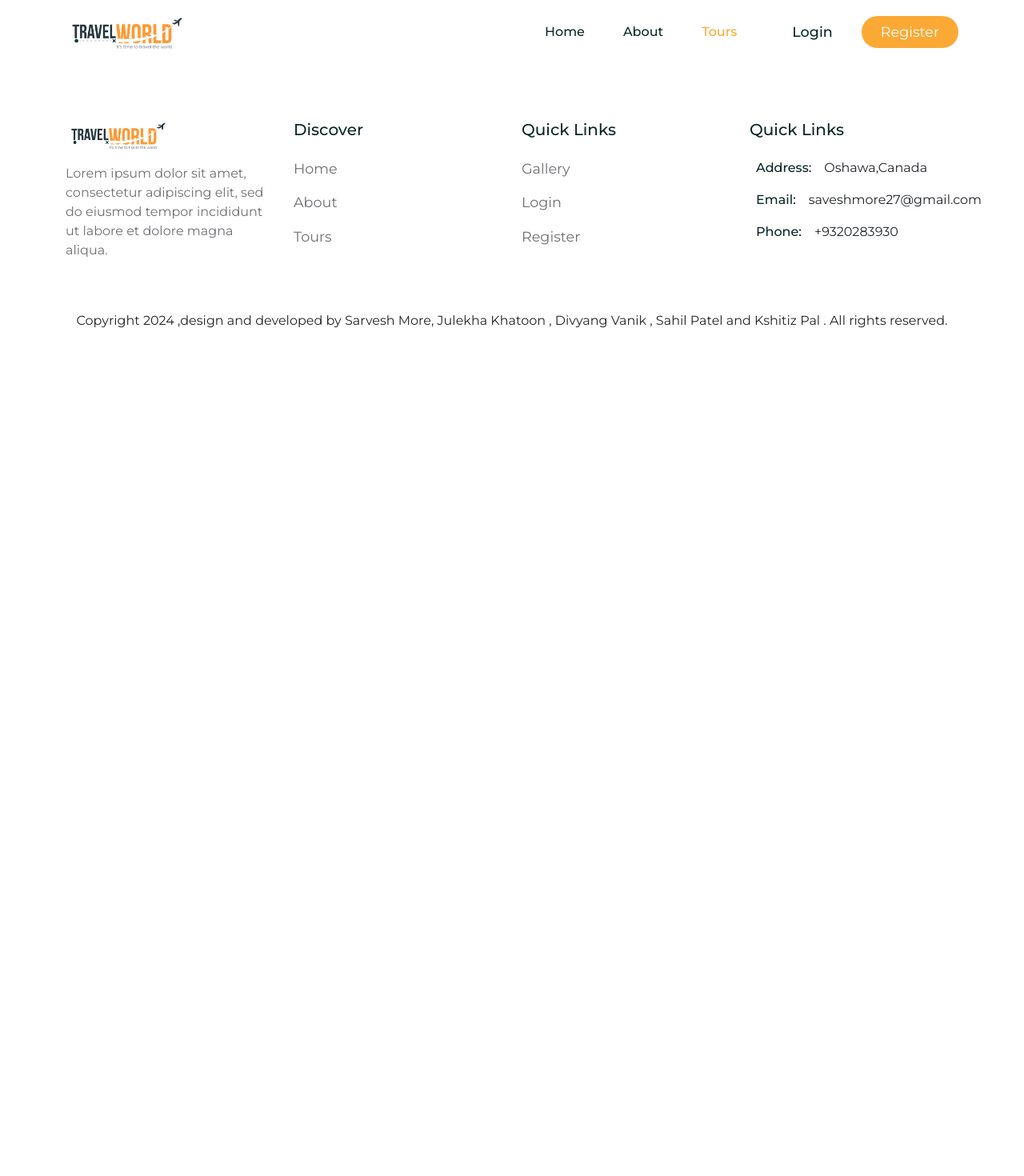
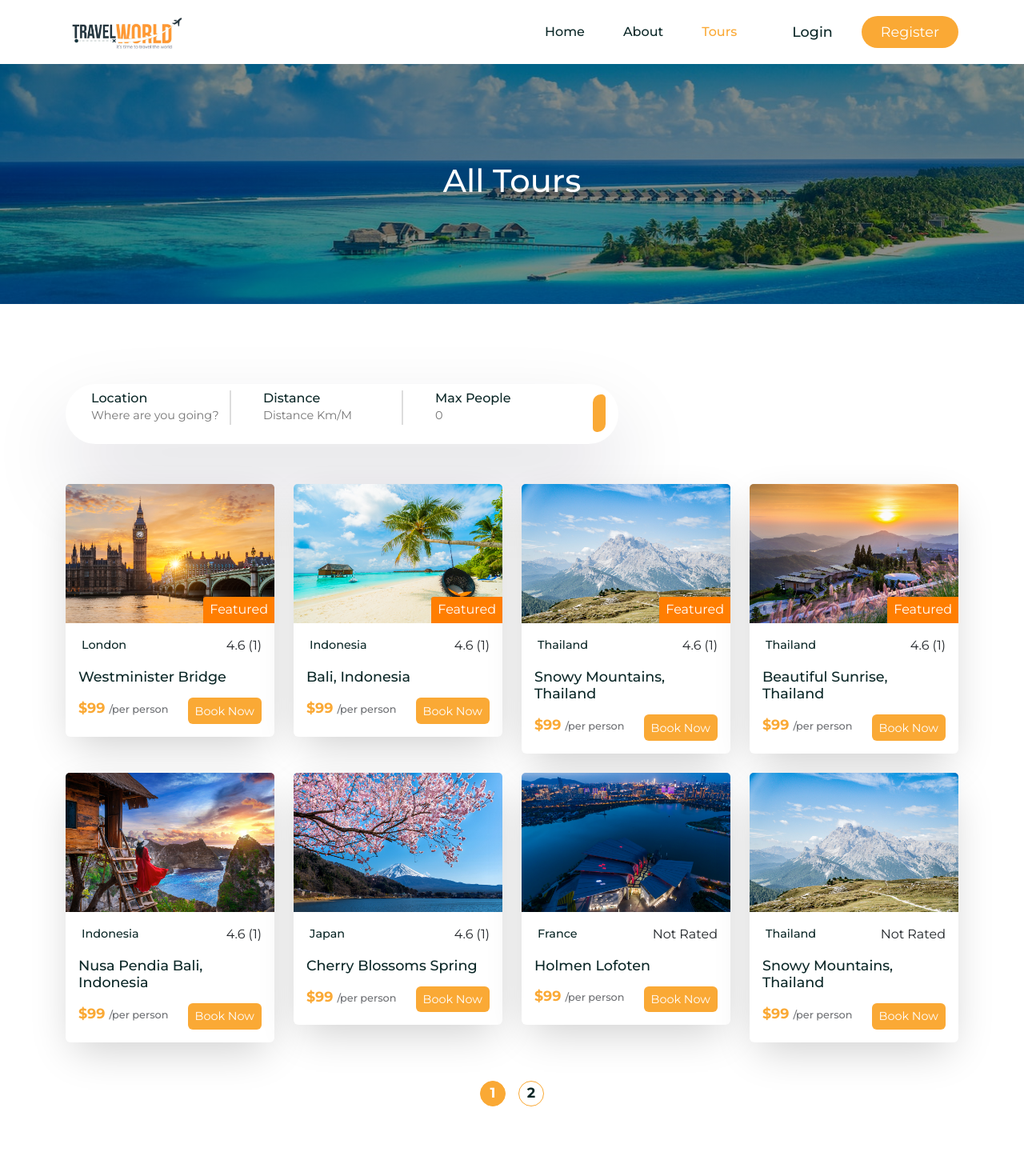
Before and after one commit to sarvesh-alt/Explora, a React (Create React App) app in the folder tour-management/frontend/: page /tours in a window 1280 px wide. Shown: the top 1470 px of the page at 80% size. Before the commit the page ends 800 px from the top, so only its background shows below. Built offline with nearby package versions, Linux system fonts and the light colour scheme; the HTML template or start-up script is replaced by a standard one; a web font is replaced by a local one.

Commit message:
content added

```diff
--- /dev/null
+++ b/package.json
@@ -0,0 +1,5 @@
+{
+  "dependencies": {
+    "reactstrap": "^9.2.3"
+  }
+}
--- a/tour-management/frontend/src/assets/data/tours.js
+++ b/tour-management/frontend/src/assets/data/tours.js
@@ -11,6 +11,7 @@
     id: "01",
     title: "Westminister Bridge",
     city: "London",
+    address: "Somewhere",
     distance: 300,
     price: 99,
     maxGroupSize: 10,
@@ -29,6 +30,7 @@
     id: "02",
     title: "Bali, Indonesia",
     city: "Indonesia",
+    address: "Somewhere",
     distance: 400,
     price: 99,
     maxGroupSize: 8,
@@ -47,6 +49,7 @@
     id: "03",
     title: "Snowy Mountains, Thailand",
     city: "Thailand",
+    address: "Somewhere",
     distance: 500,
     price: 99,
     maxGroupSize: 8,
@@ -65,6 +68,7 @@
     id: "04",
     title: "Beautiful Sunrise, Thailand",
     city: "Thailand",
+    address: "Somewhere",
     distance: 500,
     price: 99,
     maxGroupSize: 8,
@@ -83,6 +87,7 @@
     id: "05",
     title: "Nusa Pendia Bali, Indonesia",
     city: "Indonesia",
+    address: "Somewhere",
     distance: 500,
     price: 99,
     maxGroupSize: 8,
@@ -101,6 +106,7 @@
     id: "06",
     title: "Cherry Blossoms Spring",
     city: "Japan",
+    address: "Somewhere",
     distance: 500,
     price: 99,
     maxGroupSize: 8,
@@ -119,6 +125,7 @@
     id: "07",
     title: "Holmen Lofoten",
     city: "France",
+    address: "Somewhere",
     distance: 500,
     price: 99,
     maxGroupSize: 8,
@@ -134,6 +141,7 @@
     id: "08",
     title: "Snowy Mountains, Thailand",
     city: "Thailand",
+    address: "Somewhere",
     distance: 500,
     price: 99,
     maxGroupSize: 8,
--- a/tour-management/frontend/src/pages/TourDetails.jsx
+++ b/tour-management/frontend/src/pages/TourDetails.jsx
@@ -1,9 +1,90 @@
-import React from 'react'
+import React from 'react';
+import '../styles/tour-details.css';
+import { Container, Row, Col, Form, ListGroup } from 'reactstrap';
+import { useParams } from 'react-router-dom';
+import tourData from '../assets/data/tours';
+import calculateAvgRating from './../utils/avgRating';
+import avatar from '../assets/images/avatar.jpg';
 
 const TourDetails = () => {
-  return (
-    <div>TourDetails</div>
-  )
+
+  const {id} = useParams()
+  const tour = tourData.find(tour => tour.id === id)
+  const {photo, title, desc, price, address, reviews, city, distance, maxGroupSize} = tour
+  const {totalRating, avgRating} = calculateAvgRating(reviews)
+  return <>
+  <section>
+    <Container>
+      <Row>
+        <Col lg='8'>
+          <div className="tour__content">
+            <img src={photo} alt="" />
+            <div className="tour__info">
+              <h2>{title}</h2>
+              <div className='d-flex alight-items-center gap-5'>
+
+                <span className="tour__rating d-flex align-items-center gap-1">
+                <i class="ri-star-fill"
+                style={{'color': 'var(--secondary-color)'}}></i> {calculateAvgRating === 0 ? null:
+                avgRating}
+
+                {totalRating === 0 ? ("Not Rated") : (
+                <span>({reviews?.length})
+                </span>
+                )}
+                </span>
+
+                <span>
+                  <i class='ri-map-pin-user-fill'></i>{address}
+                </span>
+              </div>
+              <div className="tour__extra-details">
+                <span><i class='ri-map-pin-2-line'></i>{city}</span>
+                <span><i class='ri-money-dollar-circle-line'></i>{price} /per person</span>
+                <span><i class='ri-group-line'></i>{maxGroupSize}</span>
+              </div>
+              <h5>Description</h5>
+              <p>{desc}</p>
+            </div>
+            <div className="tour__reviews mt4">
+              <h4>Reviews ({reviews?.length} reviews)</h4>
+                <Form>
+                  <div className='d-flex align-items-center gap-3 mb-4 rating__group'>
+                    <span> 1 <i class='ri-star-s-fill'></i></span>
+                    <span> 2 <i class='ri-star-s-fill'></i></span>
+                    <span> 3 <i class='ri-star-s-fill'></i></span>
+                    <span> 4 <i class='ri-star-s-fill'></i></span>
+                    <span> 5 <i class='ri-star-s-fill'></i></span>
+                  </div>
+                  <div className="review__input">
+                    <input type="text" placeholder="Share your thoughts" />
+                    <button className="btn primary__btn text-white" type="submit"> Submit </button>
+                  </div>
+                </Form>
+                <ListGroup className='user__reviews'>
+                  {reviews?.map(review=>(
+                    <div className="review__item">
+                      <img src={avatar} alt="" />
+                      <div className="w-100">
+                        <div className='d-flex align-items-center
+                        justify-content-between'>
+                          <div>
+                            <h5>Julekha</h5>
+                            <p>{new Date('01-12-2024').toLocaleDateString('en-US')}</p>
+                          </div>
+                        </div>
+                      </div>
+                    </div>
+                  ))}
+                </ListGroup>
+            </div>
+          </div>
+
+        </Col>
+      </Row>
+    </Container>
+  </section>
+  </>
 }
 
 export default TourDetails
--- a/tour-management/frontend/src/pages/Tours.jsx
+++ b/tour-management/frontend/src/pages/Tours.jsx
@@ -1,9 +1,58 @@
-import React from 'react'
+import React, { useState, useEffect } from 'react';
+import CommonSection from '../shared/CommonSection';
+import '../styles/tour.css';
+import TourCard from './../shared/TourCard';
+import SearchBar from './../shared/SearchBar';
+import NewsLetter from './../shared/Newsletter';
+import tourData from '../assets/data/tours';
+import { Container, Row, Col } from 'reactstrap';
 
 const Tours = () => {
+  const [pageCount, setPageCount] = useState(0);
+  const [page, setPage] = useState(0);
+  useEffect(()=>{
+
+    const pages = Math.ceil(5/4)
+    setPageCount(pages)
+  }, [])
   return (
-    <div>Tours</div>
-  )
-}
+    <>
+      <CommonSection title ={'All Tours'}/>
+        <section>
+          <Container>
+            <Row>
+              <SearchBar />
+            </Row>
+          </Container>
+        </section>
+        <section className='pt-0'>
+          <Container>
+            <Row>
+              {
+                tourData.map(tour => <Col lg='3' className='mb-4' key={tour.id}>
+                  <TourCard tour={tour}/>
+                </Col>)
+              }
+              <Col lg='12'>
+                <div className="pagination d-flex align-items-center
+                justify-content-center mt-4 gap-3">
+                  {[...Array(pageCount).keys()].map(number=>(
+                    <span
+                      key={number}
+                      onClick={()=>setPage(number)}
+                      className={page===number ? 'active__page': ""}
+                    >
+                      {number+1}
+                    </span>
+                  ))}
+                </div>
+              </Col>
+            </Row>
+          </Container>
+        </section>
+        <NewsLetter />
+    </>
+  );
+};
 
-export default Tours
+export default Tours;
--- a/tour-management/frontend/src/router/Routers.js
+++ b/tour-management/frontend/src/router/Routers.js
@@ -13,8 +13,8 @@
    <Routes>
         <Route path='/' element={<Navigate to='/home' /> } />
         <Route path='/home' element={<Home/>} />
-        <Route path='/tour' element={<Tours/>} />
-        <Route path='/tour/:id' element={<TourDetails/>} />
+        <Route path='/tours' element={<Tours/>} />
+        <Route path='/tours/:id' element={<TourDetails/>} />
         <Route path='/login' element={<Login/>} />
         <Route path='/register' element={<Register/>} />
         <Route path='/tours/search' element={<SearchResultList/>} />
--- /dev/null
+++ b/tour-management/frontend/src/shared/CommonSection.jsx
@@ -0,0 +1,17 @@
+import React from 'react';
+import './common-section.css';
+import { Container, Row, Col } from 'reactstrap';
+const CommonSection = ({title}) => {
+    return (
+        <section className="common__section">
+            <Container>
+                <Row>
+                    <Col lg='12'>
+                        <h1>{title}</h1>
+                    </Col>
+                </Row>
+            </Container>
+        </section>
+    );
+};
+export default CommonSection;
--- a/tour-management/frontend/src/shared/TourCard.jsx
+++ b/tour-management/frontend/src/shared/TourCard.jsx
@@ -27,8 +27,13 @@
              <i class="ri-map-pin-line"></i>{city}
                 </span>
                 <span className="tour__rating d-flex align-items-center gap-1">
-                <i class="ri-star-fill"></i> {avgRating}{" "}
-                <span>({reviews.length})</span>
+                <i class="ri-star-fill"></i> {avgRating === 0 ? null:
+                avgRating}
+
+                {totalRating === 0 ? ("Not Rated") : (
+                <span>({reviews.length})
+                </span>
+                )}
                 </span>
             </div>
 
--- /dev/null
+++ b/tour-management/frontend/src/shared/common-section.css
@@ -0,0 +1,17 @@
+
+
+.common__section{
+    background: linear-gradient(rgba(0,0,0,0.45), rgba(0,0,0,0.45)),
+    url('../assets/images/tour.jpg') no-repeat center center;
+    background-size: cover;
+    height: 300px;
+    display: flex;
+    align-items: center;
+    justify-content: center;
+    text-align: center;
+}
+
+.common__section h1{
+    font-size: 2.5rem;
+    color: #fff;
+}
--- /dev/null
+++ b/tour-management/frontend/src/styles/tour-details.css
@@ -0,0 +1,50 @@
+
+
+.tour__content img{
+    width: 100%;
+    border-radius: .5rem;
+    margin-bottom: 2.5rem;
+}
+
+.tour__info, .tour__review{
+    border-radius: .5rem;
+    border: 2px solid rgb(229, 231, 235);
+    padding: 2rem;
+}
+
+.tour__info h2{
+    font-size: 1.5rem;
+}
+
+.tour__info span{
+    display: flex;
+    align-items: center;
+    column-gap: 0.5rem;
+    font-style: 1rem;
+    color: var(--text-color);
+
+}
+
+.tour__info span i{
+    color: var(--heading-color);
+    font-size: 1.1rem;
+}
+
+.tour__extra-details{
+    display: flex;
+    align-items: center;
+    column-gap: 2.7rem;
+    margin-top: 1rem;
+    margin-bottom: 2.5rem;
+}
+
+.tour__info h5{
+    margin-bottom: 1rem;
+    font-size: 1.3rem;
+}
+
+.tour__info p{
+    line-height: 30ptx;
+    font-size: 1rem;
+    color: var(--text-color);
+}
--- /dev/null
+++ b/tour-management/frontend/src/styles/tour.css
@@ -0,0 +1,21 @@
+
+
+.pagination span{
+    width: 2rem;
+    height: 2rem;
+    padding: 5px;
+    border-radius: 50px;
+    display: flex;
+    align-items: center;
+    justify-content: center;
+    border: 1px solid var(--secondary-color);
+    color: var(--heading-color);
+    font-size: 1.1rem;
+    cursor: pointer;
+    font-weight: 700;
+}
+
+.active__page {
+    background: var(--secondary-color);
+    color: #fff !important;
+}
```
Also changed, not shown: 55 other files (tests, documents, lock files or other folders).
